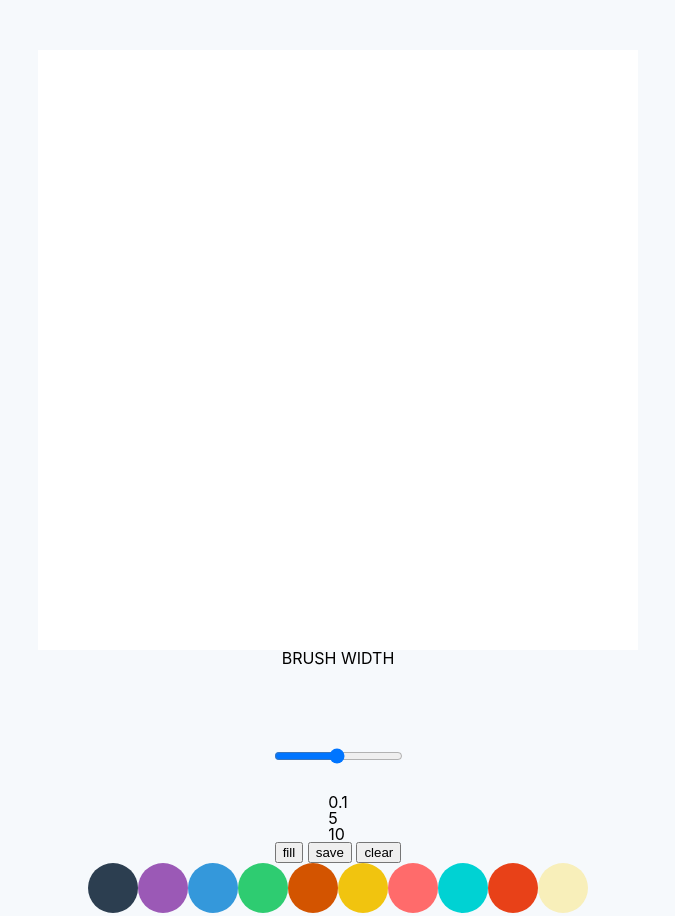
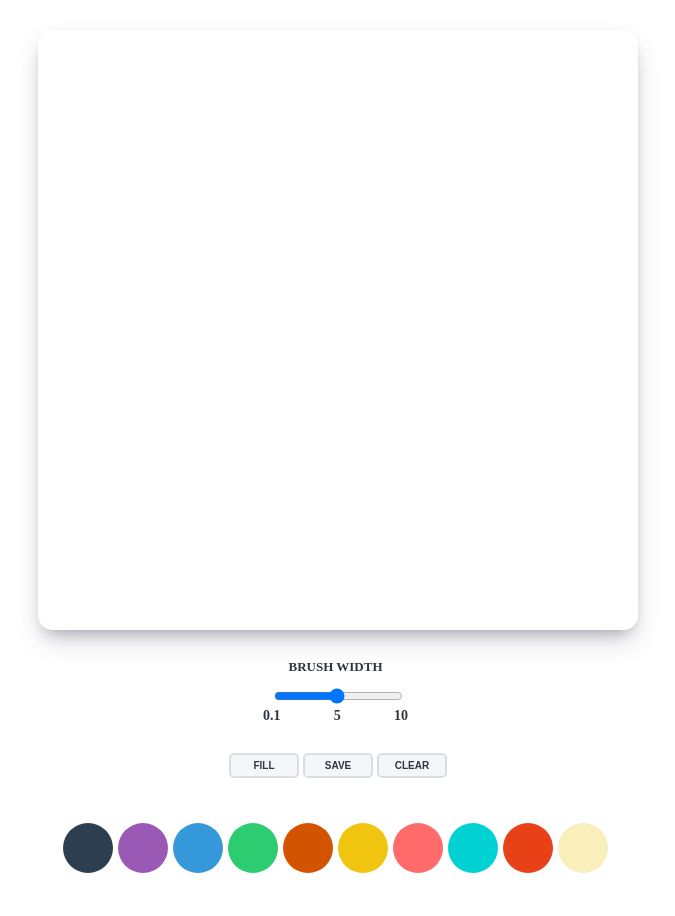
Before and after one commit to SewookJung/paintjs, a plain HTML site: page index.html in a window 1280 px wide. Shown: the whole page, without its empty margins (302-977 px from the left). Drawn offline with Linux system fonts and the light colour scheme.

Commit message:
complete style

```diff
--- a/css/style.css
+++ b/css/style.css
@@ -1,65 +1,84 @@
 @import "reset.css";
 
 body {
-  background-color: #f6f9fc;
-  font-family: -apple-system, BlinkMacSystemFont, "Segoe UI", Roboto, Oxygen,
-    Ubuntu, Cantarell, "Open Sans", "Helvetica Neue", sans-serif;
+  background-color: white;
+  width: 100%;
   display: flex;
   flex-direction: column;
   align-items: center;
-  padding: 50px;
+  margin-top: 30px;
 }
 
-.canvas {
+.jsCanvas {
   width: 600px;
   height: 600px;
   background-color: white;
   border-radius: 15px;
-  box-shadow: 0 4px 6px rgba(50, 50, 93, 0.11), 0 1px 3px rgba(0, 0, 0, 0.08);
+  margin-bottom: 30px;
+  box-shadow: 0 13px 27px -5px rgba(50, 50, 93, 0.25),
+    0 8px 16px -8px rgba(0, 0, 0, 0.3), 0 -6px 16px -6px rgba(0, 0, 0, 0.025);
 }
 
 .controls {
-  margin-top: 80px;
+  width: 600px;
   display: flex;
   flex-direction: column;
   align-items: center;
 }
 
-.controls .controls__btns {
-  margin-bottom: 30px;
-}
-
-.controls__btns button {
-  all: unset;
-  cursor: pointer;
-  background-color: white;
-  padding: 5px 0px;
-  width: 80px;
-  text-align: center;
-  border-radius: 10px;
-  box-shadow: 0 4px 6px rgba(50, 50, 93, 0.11), 0 1px 3px rgba(0, 0, 0, 0.08);
-  border: 2px solid rgba(0, 0, 0, 0.2);
-  color: rgba(0, 0, 0, 0.8);
-  text-transform: uppercase;
-  font-weight: 800;
-  font-size: 12px;
-}
-
-.controls__btns button:active {
-  transform: scale(0.98);
+.controls .controls__range {
+  margin-top: 15px;
+  margin-bottom: 5px;
 }
 
 .controls .controls__colors {
   display: flex;
+  margin: 30px;
+  cursor: pointer;
 }
 
-.controls__colors .controls__color {
+.controls .jsColor {
   width: 50px;
   height: 50px;
   border-radius: 25px;
-  cursor: pointer;
+  margin-right: 5px;
 }
 
-.controls .controls__range {
-  margin-bottom: 30px;
+.controls__btn button {
+  background-color: #f5f6fa;
+  border: 2px solid #dcdde1;
+  width: 70px;
+  height: 25px;
+  font-weight: 800;
+  text-transform: uppercase;
+  font-size: 10px;
+  border-radius: 5px;
+  color: #2f3640;
+  cursor: pointer;
+  margin-top: 30px;
+
+  margin-bottom: 15px;
 }
+
+.controls .controls__line-width {
+  width: 150px;
+  display: flex;
+  justify-content: space-between;
+  align-items: center;
+
+  color: #2f3640;
+  font-weight: 800;
+  font-size: 14px;
+}
+
+.controls__line-width .line-width__max {
+  padding-right: 5px;
+  display: block;
+}
+
+.controls__line-title {
+  color: #2f3640;
+  font-weight: 800;
+  font-size: 13px;
+  padding-right: 5px;
+}
```
